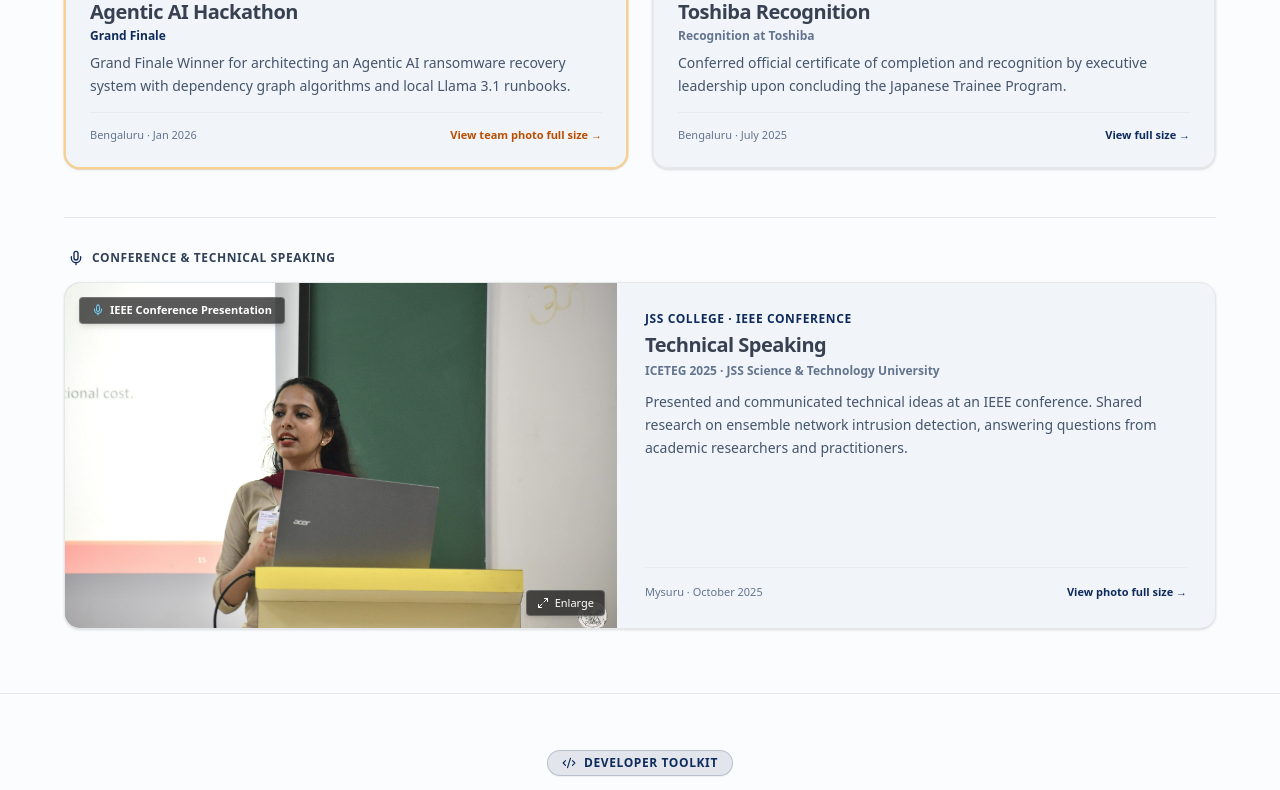
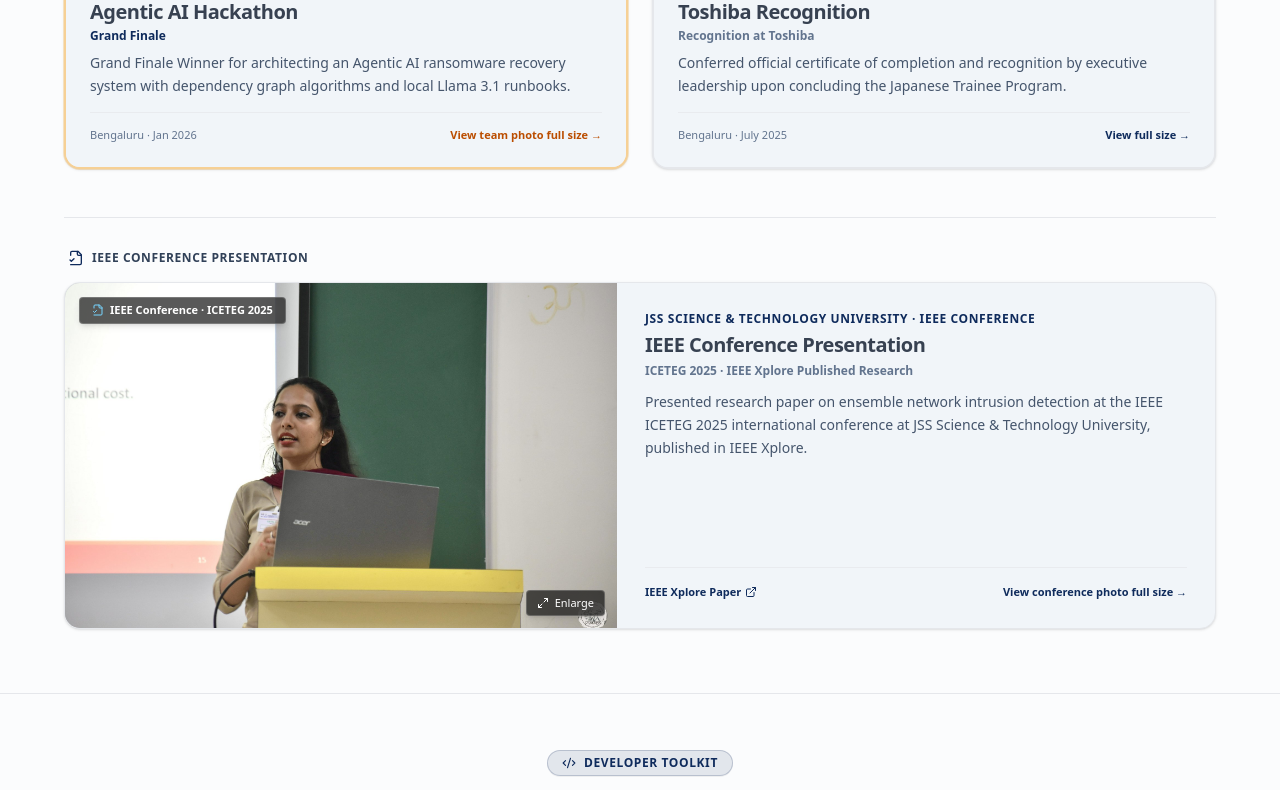
Before and after one commit to Harini410/PortFolio-02, a Next.js app: page / in a window 1280 px wide. Shown: the part 5798-6588 px from the top of the page. Built offline with nearby package versions, Linux system fonts and the light colour scheme; a web font is replaced by a local one.

Commit message:
feat: rebrand conference card to IEEE Conference Presentation with ICETEG 2025 and IEEE Xplore citation

```diff
--- a/components/interactive/beyond-code.tsx
+++ b/components/interactive/beyond-code.tsx
@@ -3,10 +3,10 @@
 import * as React from "react"
 import Image from "next/image"
 import { motion, AnimatePresence } from "framer-motion"
-import { Award, Mic, Maximize2, ChevronLeft, ChevronRight, X, Sparkles, Building2 } from "lucide-react"
+import { Award, FileCheck2, Maximize2, ChevronLeft, ChevronRight, X, Sparkles, Building2, ExternalLink } from "lucide-react"
 import { Button } from "@/components/ui/button"
 
-// 3 Core Highlight Photos: Dell Hackathon Team, Toshiba Recognition, JSS Conference Speaking
+// 3 Core Highlight Photos: Dell Hackathon Team, Toshiba Recognition, JSS IEEE Conference Presentation
 const ALL_PHOTOS = [
   {
     src: "/hackathon-group.jpg",
@@ -24,10 +24,10 @@ const ALL_PHOTOS = [
   },
   {
     src: "/technical-speaking.jpg",
-    title: "Technical Speaking",
-    subtitle: "JSS College · IEEE Conference",
-    caption: "Presented and communicated technical ideas at an IEEE conference.",
-    category: "Academic & Conference Speaking",
+    title: "IEEE Conference Presentation",
+    subtitle: "JSS Science & Technology University · ICETEG 2025",
+    caption: "Presented research paper on ensemble network intrusion detection at the IEEE ICETEG 2025 conference (published in IEEE Xplore).",
+    category: "IEEE Conference & Research",
   },
 ]
 
@@ -92,7 +92,7 @@ export function BeyondCodeSection() {
             A few moments beyond building software.
           </h2>
           <p className="text-xs sm:text-sm text-slate-600 dark:text-slate-300 font-medium mt-1.5 leading-relaxed max-w-xl mx-auto">
-            Hackathon delivery under pressure, professional recognition, and technical conference speaking.
+            Hackathon delivery under pressure, professional recognition, and IEEE conference research presentations.
           </p>
         </div>
 
@@ -107,7 +107,7 @@ export function BeyondCodeSection() {
             </div>
 
             <div className="grid grid-cols-1 md:grid-cols-2 gap-6 items-stretch">
-              {/* 1. Dell Technologies — Agentic AI Hackathon Grand Finale (Single Team Photo) */}
+              {/* 1. Dell Technologies — Agentic AI Hackathon Grand Finale */}
               <motion.div
                 initial={prefersReducedMotion ? { opacity: 1 } : { opacity: 0, y: 20 }}
                 whileInView={{ opacity: 1, y: 0 }}
@@ -245,12 +245,12 @@ export function BeyondCodeSection() {
             </div>
           </div>
 
-          {/* TIER 2: DISTINCT DEDICATED SPACE — CONFERENCE & TECHNICAL SPEAKING (JSS IEEE) */}
+          {/* TIER 2: DISTINCT DEDICATED SPACE — IEEE CONFERENCE PRESENTATION */}
           <div className="pt-8 border-t border-border">
             <div className="flex items-center gap-2 mb-4 px-1">
-              <Mic className="h-4 w-4 text-[#0f2b5c] dark:text-sky-400" />
+              <FileCheck2 className="h-4 w-4 text-[#0f2b5c] dark:text-sky-400" />
               <span className="text-xs font-bold uppercase tracking-wider text-slate-700 dark:text-slate-300">
-                Conference &amp; Technical Speaking
+                IEEE Conference Presentation
               </span>
             </div>
 
@@ -268,7 +268,7 @@ export function BeyondCodeSection() {
                 <div className="relative aspect-[16/10] md:w-[48%] shrink-0 overflow-hidden bg-slate-950/20">
                   <Image
                     src="/technical-speaking.jpg"
-                    alt="Harini L presenting technical ideas at the podium at JSS College IEEE Conference"
+                    alt="Harini L presenting research paper at the IEEE Conference (ICETEG 2025) at JSS Science & Technology University"
                     fill
                     sizes="(max-width: 768px) 100vw, 48vw"
                     className="object-cover object-center transition-transform duration-500 ease-out group-hover:scale-103"
@@ -278,8 +278,8 @@ export function BeyondCodeSection() {
 
                   <div className="absolute top-3.5 left-3.5 z-10">
                     <div className="inline-flex items-center gap-1.5 px-3 py-1 rounded-lg bg-black/65 backdrop-blur-md border border-white/20 text-white text-[11px] font-bold shadow-md">
-                      <Mic className="h-3 w-3 text-sky-300" />
-                      <span>IEEE Conference Presentation</span>
+                      <FileCheck2 className="h-3 w-3 text-sky-300" />
+                      <span>IEEE Conference · ICETEG 2025</span>
                     </div>
                   </div>
 
@@ -295,23 +295,32 @@ export function BeyondCodeSection() {
                 <div className="p-5 sm:p-7 flex flex-col justify-between flex-1">
                   <div>
                     <div className="text-xs font-bold text-[#0f2b5c] dark:text-sky-400 uppercase tracking-wider mb-1">
-                      JSS College · IEEE Conference
+                      JSS Science &amp; Technology University · IEEE Conference
                     </div>
                     <h3 className="text-lg sm:text-xl font-extrabold text-foreground tracking-tight">
-                      Technical Speaking
+                      IEEE Conference Presentation
                     </h3>
                     <div className="text-xs font-semibold text-slate-500 dark:text-slate-400 mt-1">
-                      ICETEG 2025 · JSS Science &amp; Technology University
+                      ICETEG 2025 · IEEE Xplore Published Research
                     </div>
                     <p className="text-xs sm:text-sm text-slate-600 dark:text-slate-300 mt-3 leading-relaxed max-w-xl">
-                      Presented and communicated technical ideas at an IEEE conference. Shared research on ensemble network intrusion detection, answering questions from academic researchers and practitioners.
+                      Presented research paper on ensemble network intrusion detection at the IEEE ICETEG 2025 international conference at JSS Science &amp; Technology University, published in IEEE Xplore.
                     </p>
                   </div>
 
-                  <div className="pt-4 mt-4 border-t border-border/70 flex items-center justify-between text-[11px] text-slate-500 dark:text-slate-400">
-                    <span>Mysuru · October 2025</span>
+                  <div className="pt-4 mt-4 border-t border-border/70 flex flex-wrap items-center justify-between gap-2 text-[11px] text-slate-500 dark:text-slate-400">
+                    <a
+                      href="https://ieeexplore.ieee.org/document/11472951"
+                      target="_blank"
+                      rel="noopener noreferrer"
+                      onClick={(e) => e.stopPropagation()}
+                      className="inline-flex items-center gap-1 text-[#0f2b5c] dark:text-sky-400 font-semibold hover:underline"
+                    >
+                      <span>IEEE Xplore Paper</span>
+                      <ExternalLink className="h-3 w-3" />
+                    </a>
                     <span className="text-[#0f2b5c] dark:text-sky-400 font-semibold group-hover:underline">
-                      View photo full size →
+                      View conference photo full size →
                     </span>
                   </div>
                 </div>
```
